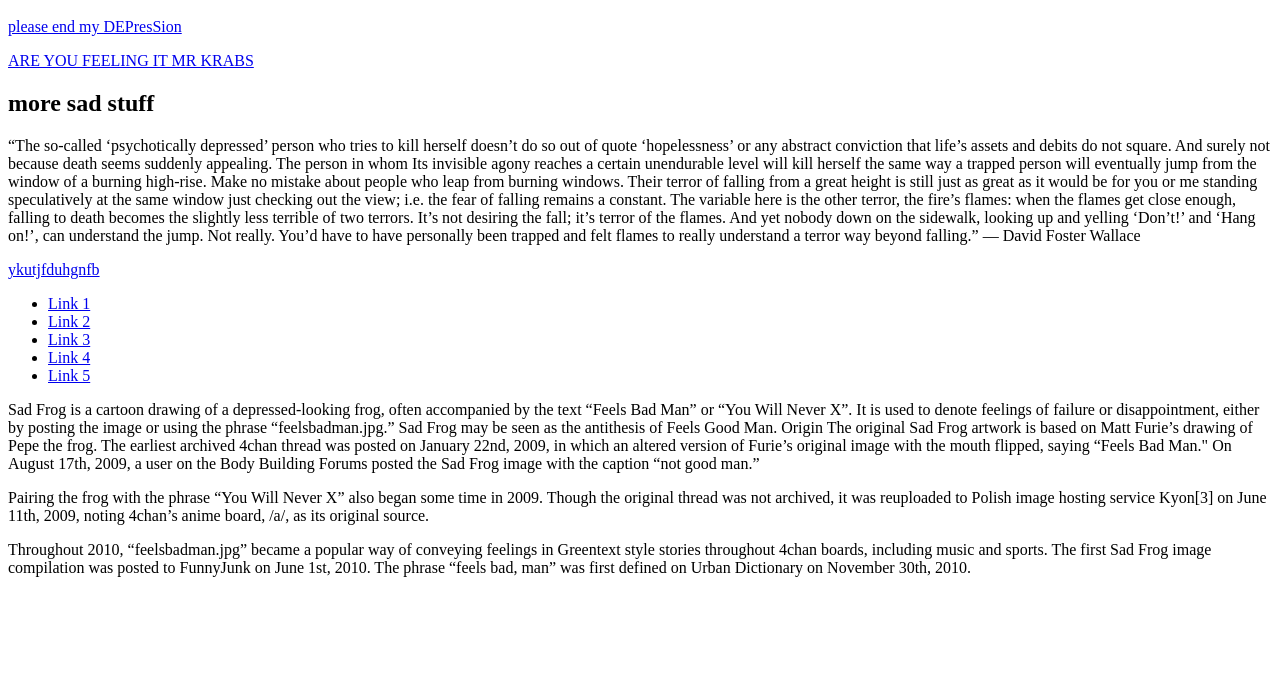
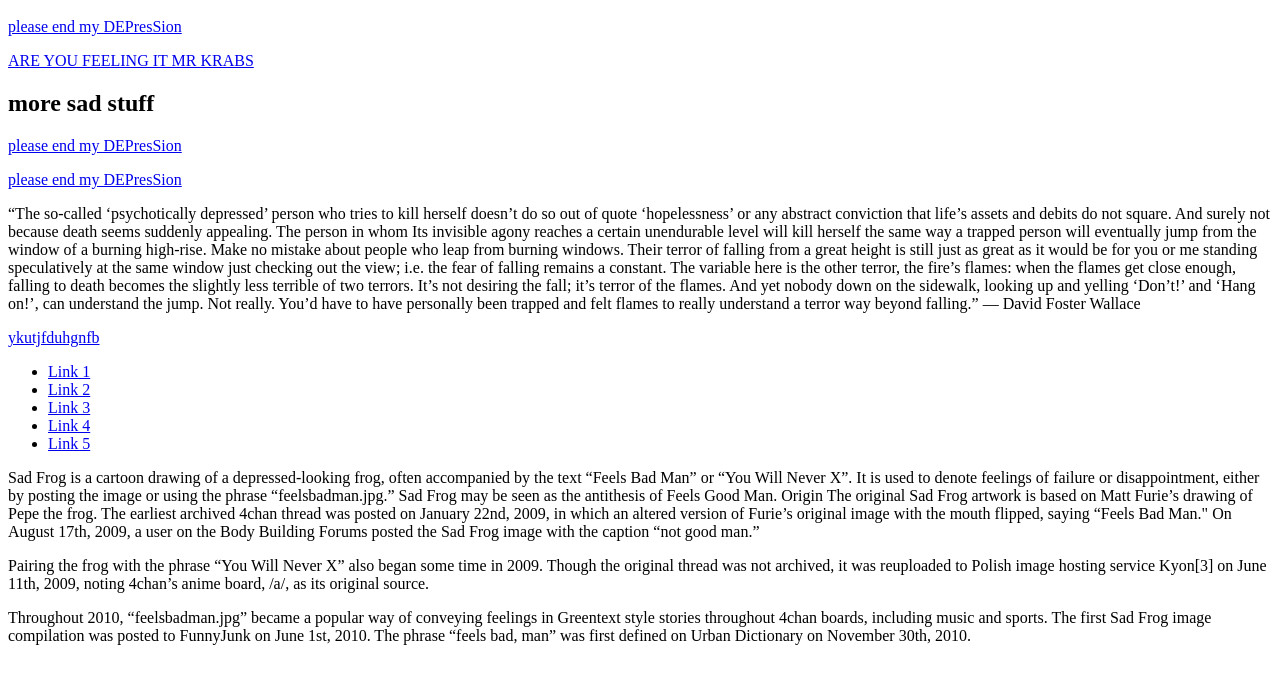
Before and after one commit to ninboyisthebest/moon, a plain HTML site: page index.html in a window 1280 px wide. Shown: the part 48-732 px from the top of the page. Drawn offline with Linux system fonts and the light colour scheme.

Commit message:
update.index

```diff
--- a/index.html
+++ b/index.html
@@ -11,6 +11,8 @@
 </header>
 <div>
    <h2> more sad stuff</h2>
+   <a href="https://www.youtube.com/watch?v=ia9rPW8yXqE"><p> please end my DEPresSion</p></a>
+   <a href="https://www.youtube.com/watch?v=ia9rPW8yXqE"><p> please end my DEPresSion</p></a>
    <p>“The so-called ‘psychotically depressed’ person who tries to kill herself doesn’t do so out of quote ‘hopelessness’ or any abstract conviction that life’s assets and debits do not square. And surely not because death seems suddenly appealing. The person in whom Its invisible agony reaches a certain unendurable level will kill herself the same way a trapped person will eventually jump from the window of a burning high-rise. Make no mistake about people who leap from burning windows. Their terror of falling from a great height is still just as great as it would be for you or me standing speculatively at the same window just checking out the view; i.e. the fear of falling remains a constant. The variable here is the other terror, the fire’s flames: when the flames get close enough, falling to death becomes the slightly less terrible of two terrors. It’s not desiring the fall; it’s terror of the flames. And yet nobody down on the sidewalk, looking up and yelling ‘Don’t!’ and ‘Hang on!’, can understand the jump. Not really. You’d have to have personally been trapped and felt flames to really understand a terror way beyond falling.”
 ― David Foster Wallace</p>
 <a href="#">ykutjfduhgnfb</a>
```
